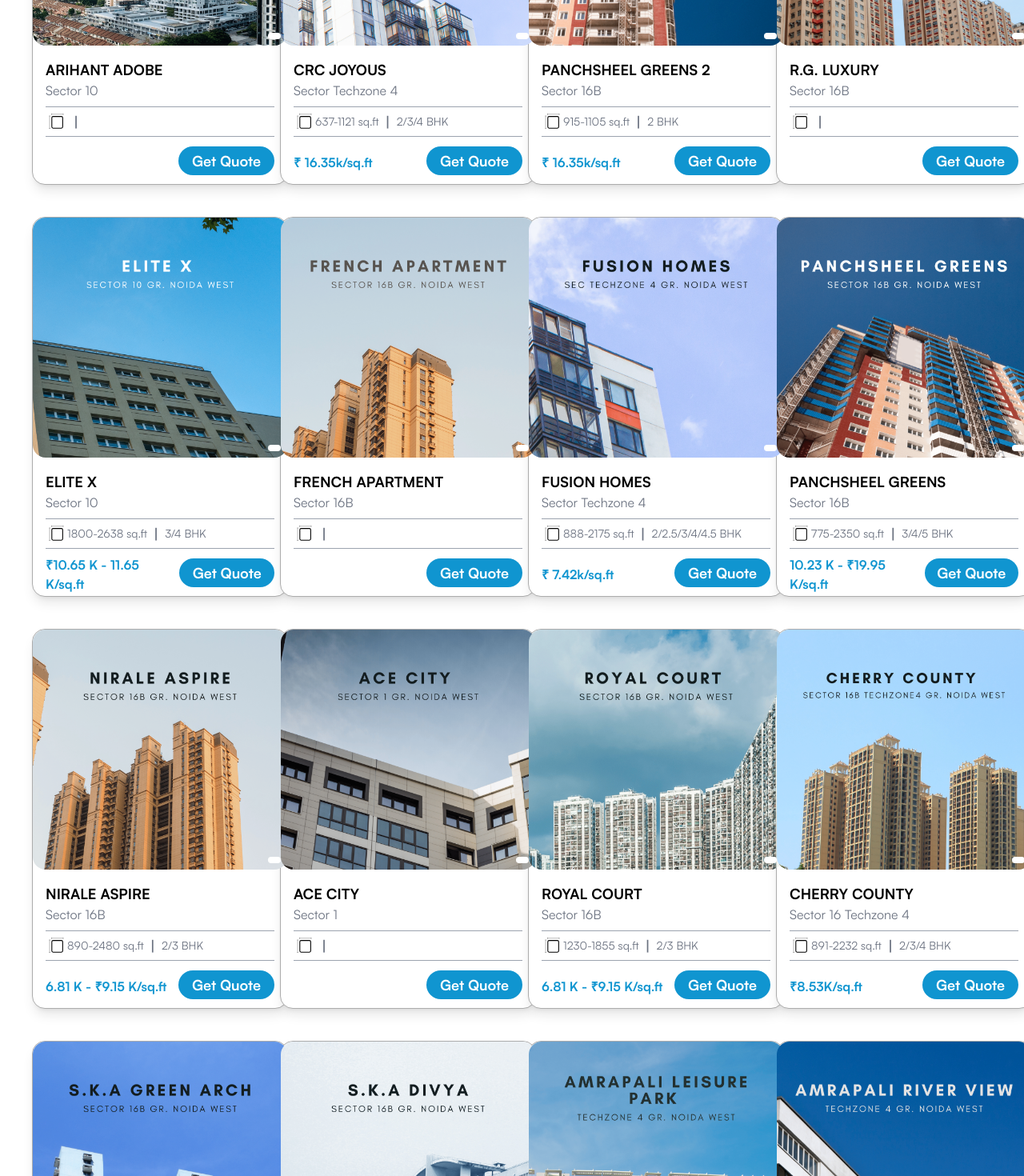
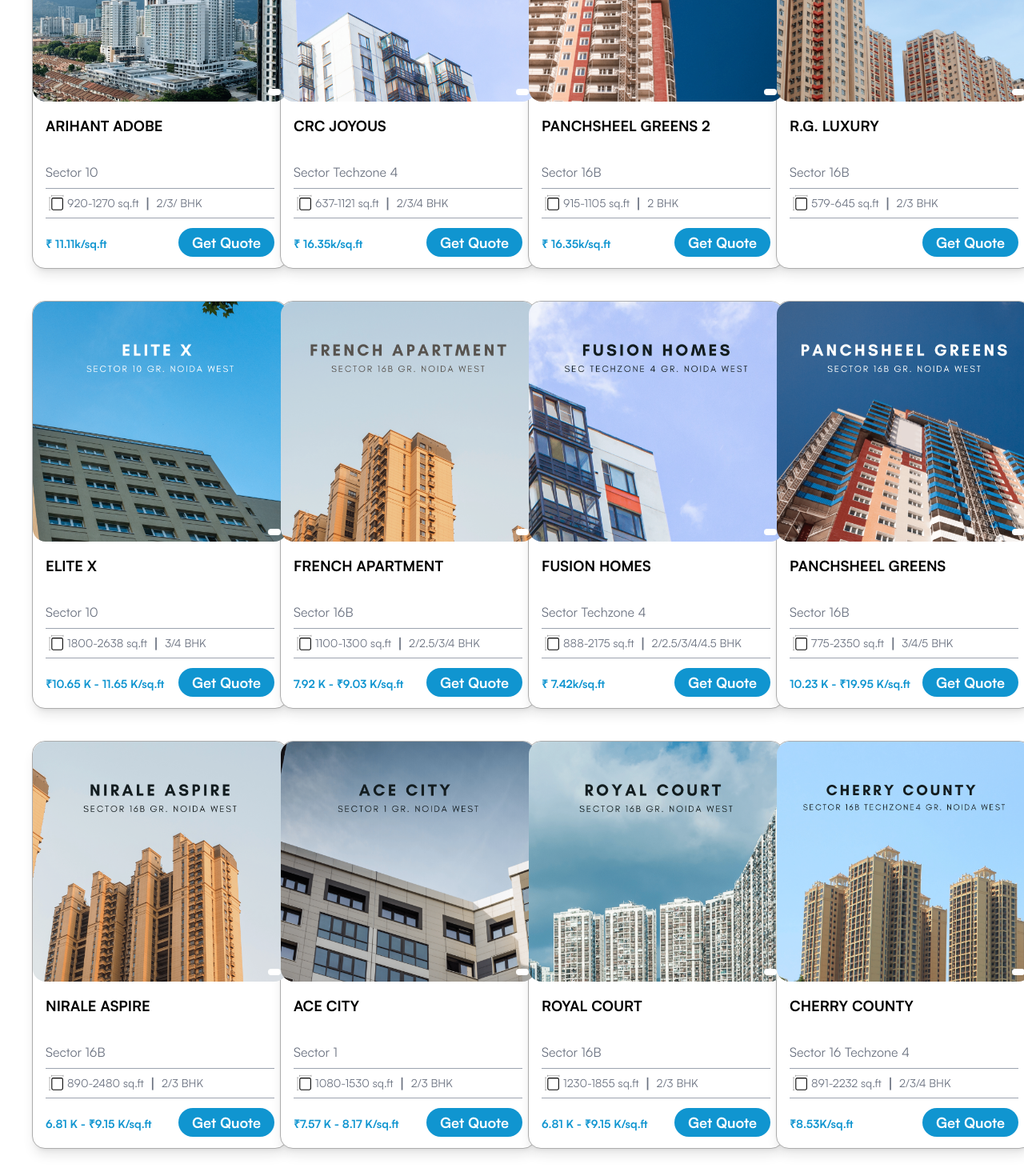
Before and after one commit to CsDeveloperLead/KDSure_Construction, a React (Vite) app: page /properties in a window 1280 px wide. Shown: the part 1960-3430 px from the top of the page at 80% size. Built offline with nearby package versions, Linux system fonts and the light colour scheme.

Commit message:
kd sure changes

```diff
--- a/src/Components/HeroSection.jsx
+++ b/src/Components/HeroSection.jsx
@@ -122,16 +122,16 @@ const HeroSection = () => {
           {/* Circle Elements */}
 
           <div className="w-14 h-14 bg-[#c4c4c4] rounded-full flex items-center justify-center absolute -left-20  border-gray-800 border-b">
-            <img src="" alt="" />
+            <img src={img5} alt="" className=" object-cover w-14 h-14 rounded-full border-gray-800 border-b-2"/>
           </div>
           <div className="w-14 h-14 bg-[#d3d3d3] rounded-full flex items-center justify-center absolute -left-10 border-gray-800 border-b ">
-            <img src="" alt="" />
+            <img src={img6} alt="" className=" object-cover w-14 h-14 rounded-full border-gray-800 border-b-2"/>
           </div>
           <div className="w-14 h-14 bg-[#c4c4c4] rounded-full flex items-center justify-center absolute left-0  border-gray-800 border-b">
-            <img src="" alt="" />
+            <img src={img7} alt="" className=" object-cover w-14 h-14 rounded-full border-gray-800 border-b-2"/>
           </div>
           <div className="w-14 h-14 bg-[#d3d3d3] rounded-full flex items-center justify-center absolute left-10 border-gray-800 border-b">
-            <img src="" alt="" />
+            <img src={img8} alt="" className=" object-cover w-14 h-14 rounded-full border-gray-800 border-b-2"/>
           </div>
         </div>
         {/* Text Content */}
--- a/src/Components/Navbar.jsx
+++ b/src/Components/Navbar.jsx
@@ -61,7 +61,7 @@ const Navbar = () => {
 
       {/* Mobile Menu */}
       {menuOpen && (
-        <div className="absolute top-16 left-0 w-full bg-white shadow-md md:hidden">
+        <div className="absolute top-16 left-0 w-full bg-white shadow-md md:hidden z-50">
           <div className="flex flex-col items-center space-y-4 py-4">
             <NavLink
               to="/"
--- a/src/Components/PropertyListing.jsx
+++ b/src/Components/PropertyListing.jsx
@@ -82,12 +82,12 @@ const PropertyListing = () => {
       {/* Property Type Filters */}
 
       {/* Property Cards */}
-      <div className="grid grid-cols-1 md:grid-cols-2 lg:grid-cols-4 mt-8 px-8 md:px-0 gap-8 md:gap-10 ">
+      <div className="grid grid-cols-1 md:grid-cols-2 lg:grid-cols-4 mt-8 px-3 md:px-0 gap-8 md:gap-10 ">
         {filteredProperties.length > 0 ? (
           filteredProperties.map((property) => (
             <div
               key={property.id}
-              className="bg-white rounded-2xl shadow-lg border border-[#ACACAC]  w-[320px] h-[475px]"
+              className="bg-white rounded-2xl shadow-lg border border-[#ACACAC]  w-[320px] h-[510px]"
             >
               <div className="relative ">
                 <img
@@ -104,7 +104,7 @@ const PropertyListing = () => {
 
               {/* Property Details */}
               <div className="p-4">
-                <h3 className="text-lg font-semibold">{property.title}</h3>
+                <h3 className="text-lg font-semibold h-[60px]">{property.title}</h3>
                 <p className="text-gray-500">{property.location}</p>
 
                 {/* Property Info */}
@@ -211,7 +211,7 @@ const PropertyListing = () => {
                 </div>
 
                 {/* Price */}
-                <span className="flex justify-between items-center text-[#1095D0] font-bold"><p>{property.price}</p>
+                <span className="flex justify-between items-center text-[#1095D0] text-sm font-bold"><p>{property.price}</p>
                 <p className="bg-[#1095D0] rounded-full w-[120px] text-white flex justify-center items-center py-1 cursor-pointer  text-lg font-bold mt-3 mb-4">
                   Get Quote
                 </p>
--- a/src/pages/About.jsx
+++ b/src/pages/About.jsx
@@ -168,14 +168,14 @@ const About = () => {
         className="flex-shrink-0 w-full md:w-[33%] px-4 relative cursor-pointer h-[520px]"
       >
         <div
-          className="bg-gray-200 w-full h-[400px] rounded-2xl shadow-md flex justify-between p-6 hover:h-[500px] transition-all duration-300"
+          className="bg-gray-200 w-full h-[400px] rounded-2xl shadow-md flex justify-between p-4 hover:h-[500px] transition-all duration-300"
           style={{
             backgroundImage: `url(${card.img})`,
             backgroundSize: "cover",
             backgroundPosition: "center",
           }}
         >
-          <h3 className="text-xl font-semibold text-white">{card.title}</h3>
+          {/* <h3 className="text-xl font-semibold text-white">{card.title}</h3> */}
           <span className="bg-white py-1 px-8 flex justify-center items-center h-[36px] rounded-full text-gray-900 text-sm font-semibold">
             {card.price}
           </span>
--- a/src/propertyData.js
+++ b/src/propertyData.js
@@ -30,15 +30,6 @@ import img28 from "./assets/28.png";
 import img29 from "./assets/29.png";
 import img30 from "./assets/30.png";
 
-
-
-
-
-
-
-
-
-
 const propertyData = [
   {
     title: "ACE HANEI",
@@ -66,6 +57,9 @@ const propertyData = [
     img: img3,
   },
   { title: "BROOK & RIVULET", location: "Sector 12, Greater Noida West", img: img4 ,
+    area : "645-1075 sq.ft",
+    price: "₹ 12.1k/sq.ft",
+    config: "3/4 BHK",
 
   },
   { title: "SPRING ELMAS", location: "Sector 12, Greater Noida West" , img: img5,
@@ -88,7 +82,11 @@ const propertyData = [
     area: "1925-2550 sq.ft",
     config: "3/4 BHK",
    },
-  { title: "ARIHANT ADOBE", location: "Sector 10" , img: img9 },
+  { title: "ARIHANT ADOBE", location: "Sector 10" , img: img9,
+    price: "₹ 11.11k/sq.ft",
+    area: "920-1270 sq.ft",
+    config: "2/3/ BHK",
+   },
   { title: "CRC JOYOUS", location: "Sector Techzone 4" , img: img10,
     price: "₹ 16.35k/sq.ft",
     area: "637-1121 sq.ft",
@@ -99,13 +97,21 @@ const propertyData = [
     area: "915-1105 sq.ft",
     config: "2 BHK",
    },
-  { title: "R.G. LUXURY", location: "Sector 16B" , img: img14 },
+  { title: "R.G. LUXURY", location: "Sector 16B" , img: img14,
+    // price: "₹ 10.5k/sq.ft",
+    area: "579-645 sq.ft",
+    config: "2/3 BHK",
+   },
   { title: "ELITE X", location: "Sector 10" , img: img15,
     price: "₹10.65 K - 11.65 K/sq.ft",
     area: "1800-2638 sq.ft",
     config: "3/4 BHK",
    },
-  { title: "FRENCH APARTMENT", location: "Sector 16B" , img: img16 },
+  { title: "FRENCH APARTMENT", location: "Sector 16B" , img: img16,
+    price: "7.92 K - ₹9.03 K/sq.ft",
+    area: "1100-1300 sq.ft",
+    config: "2/2.5/3/4 BHK",
+   },
   { title: "FUSION HOMES", location: "Sector Techzone 4" , img: img11,
     price: "₹ 7.42k/sq.ft",
     area: "888-2175 sq.ft",
@@ -121,7 +127,11 @@ const propertyData = [
     area: "890-2480 sq.ft",
     config: "2/3 BHK",
    },
-  { title: "ACE CITY", location: "Sector 1" , img: img18 },
+  { title: "ACE CITY", location: "Sector 1" , img: img18,
+    price: "₹7.57 K - 8.17 K/sq.ft",
+    area: "1080-1530 sq.ft",
+    config: "2/3 BHK",
+   },
   { title: "ROYAL COURT", location: "Sector 16B" , img: img19,
     price: "6.81 K - ₹9.15 K/sq.ft",
     area: "1230-1855 sq.ft",
@@ -132,7 +142,9 @@ const propertyData = [
     area: "891-2232 sq.ft",
     config: "2/3/4 BHK",
    },
-  { title: "S.K.A GREEN ARCH", location: "Sector 16B" , img: img22 },
+  { title: "S.K.A GREEN ARCH", location: "Sector 16B" , img: img22,
+
+   },
   { title: "S.K.A DIVYA", location: "Sector 16B" , img: img23 },
   { title: "AMRAPALI LEISURE PARK", location: "Techzone 4" , img: img24,
     price: "₹ 6.09k/sq.ft",
@@ -144,12 +156,27 @@ const propertyData = [
     area: "845-1145 sq.ft",
     config: "2/2.5/3 BHK",
    },
-  { title: "AMRAPALI GOLF HOMES", location: "Sector 4" , img: img26 },
-  { title: "AMRAPALI CENTURIYAN PARK O2 VALLEY", location: "Techzone 4" , img: img27 },
-  { title: "AMRAPALI CENTURIYAN PARK LOW RISE", location: "Techzone 4" , img: img28 },
+  { title: "AMRAPALI GOLF HOMES", location: "Sector 4" , img: img26,
+    price: "₹ 3.75k/sq.ft",
+    area: "1157-2018 sq.ft",
+    config: "2/3 BHK",
+   },
+  { title: "AMRAPALI CENTURIYAN PARK O2 VALLEY", location: "Techzone 4" , img: img27,
+    price: "₹ 6.07k/sq.ft",
+    area: "1690-2950 sq.ft",
+    config: "2/2.5/3 BHK",
+   },
+  { title: "AMRAPALI CENTURIYAN PARK LOW RISE", location: "Techzone 4" , img: img28,
+    price: "₹ 7.56k/sq.ft",
+    area: "1055-1675 sq.ft",
+    config: "2/3 BHK",
+   },
   {
     title: "AMRAPALI CENTURIYAN PARK TERRACE HOMES",
-    location: "Techzone 4",  img: img29
+    location: "Techzone 4",  img: img29,
+    price: "₹ 5.97k/sq.ft",
+    area: "885-2070 sq.ft",
+    config: "2/2.5/3/3.5/4 BHK",
   },
   { title: "AMRAPALI DREAM VALLEY", location: "Techzone 4" , img: img30,
     price: "₹ 9.78k/sq.ft",
```
